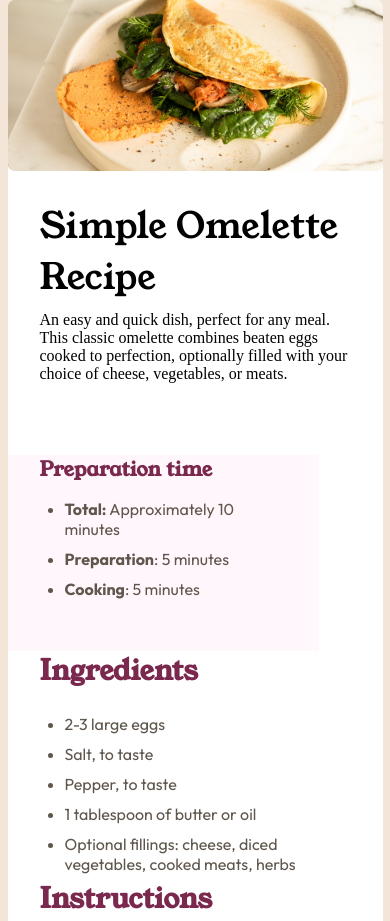
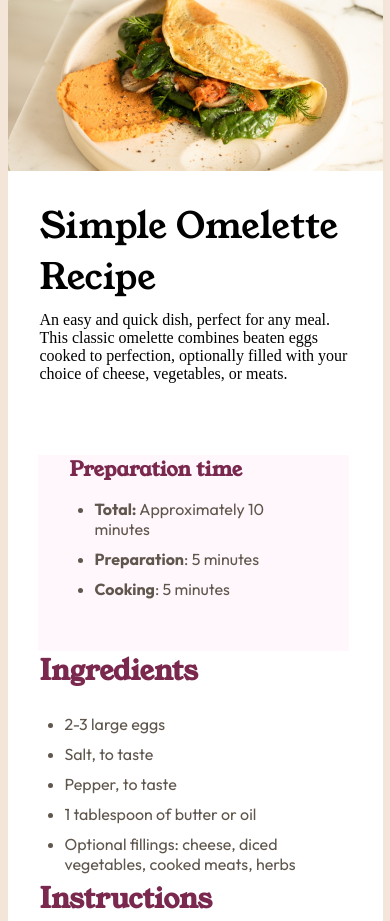
Before and after one commit to Bahodirov-Behruz/recipe-page, a plain HTML site: page index.html in a window 390 px wide. Shown: the top 921 px of the page. Drawn offline with Linux system fonts and the light colour scheme.

Commit message:
new change

```diff
--- a/index.html
+++ b/index.html
@@ -8,7 +8,7 @@
   </head>
   <body>
     <div class="container">
-      <img src="./img/top-image.png" alt="" />
+      <img src="./img/top-image (1).png" alt="" />
       <div class="text">
         <h1>Simple Omelette Recipe</h1>
         <p>
--- a/scss/style.scss
+++ b/scss/style.scss
@@ -21,6 +21,7 @@ body {
   margin-top: 134px;
 
   img {
+    border-radius: 12px;
     width: 636px;
     height: 300px;
   }
@@ -165,6 +166,7 @@ body {
     height: 1900px;
     padding: 0;
     img {
+      border-radius: 1px;
       width: 375px;
       height: 171px;
     }
@@ -185,6 +187,7 @@ body {
     }
   }
   .title {
+    margin-left: 30px;
     padding: 0 32px;
     width: 311px;
     height: 196px;
```
Also changed, not shown: css/style.css, img/top-image (1).png (added), img/top-image.png (deleted).
